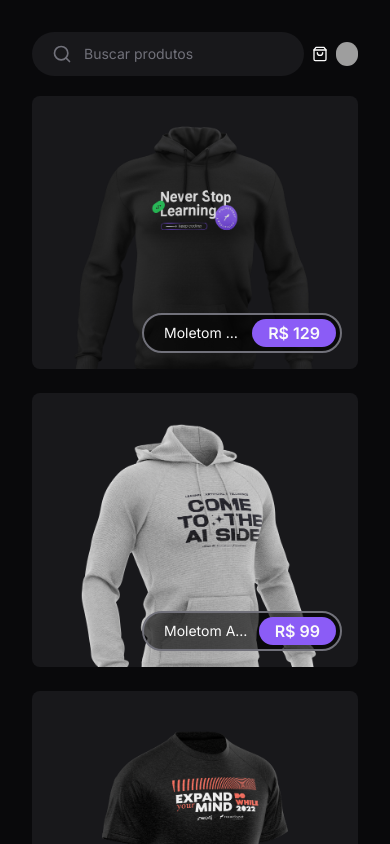
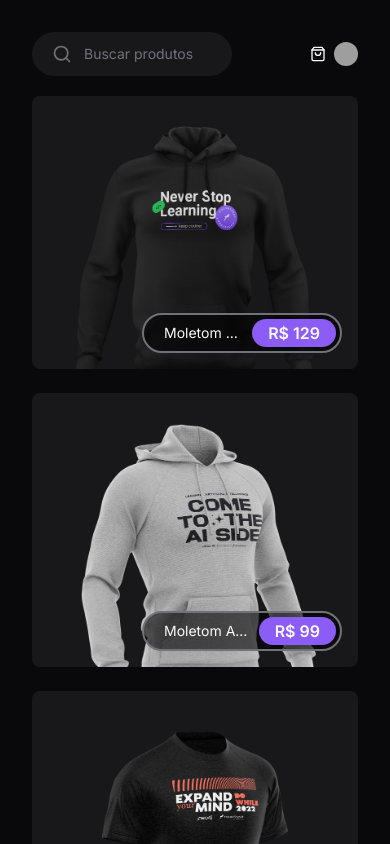
Before and after one commit to KayoSilva19/devstore, a Next.js app: page / in a window 390 px wide. Shown: the top 844 px of the page. Built offline with nearby package versions, Linux system fonts and the light colour scheme; no server answers; grey boxes are pictures that could not be loaded.

Commit message:
:sparkles: feat: responsive

```diff
--- a/src/components/header.tsx
+++ b/src/components/header.tsx
@@ -13,7 +13,7 @@ export function Header() {
           devstore
         </Link>
 
-        <form className="flex max-w-full items-center gap-3 rounded-full bg-zinc-900 px-5 py-3 ring-zinc-700 sm:w-Wform">
+        <form className="w-WformMin flex items-center gap-3 rounded-full bg-zinc-900 px-5 py-3 ring-zinc-700 sm:w-Wform">
           <Search className="h-5 w-5 text-zinc-500" />
           <input
             type="text"
--- a/tailwind.config.ts
+++ b/tailwind.config.ts
@@ -13,6 +13,7 @@ const config: Config = {
       },
       width: {
         Wform: '320px',
+        WformMin: '200px',
       },
       height: {
         minSkeleton: '354px',
```
